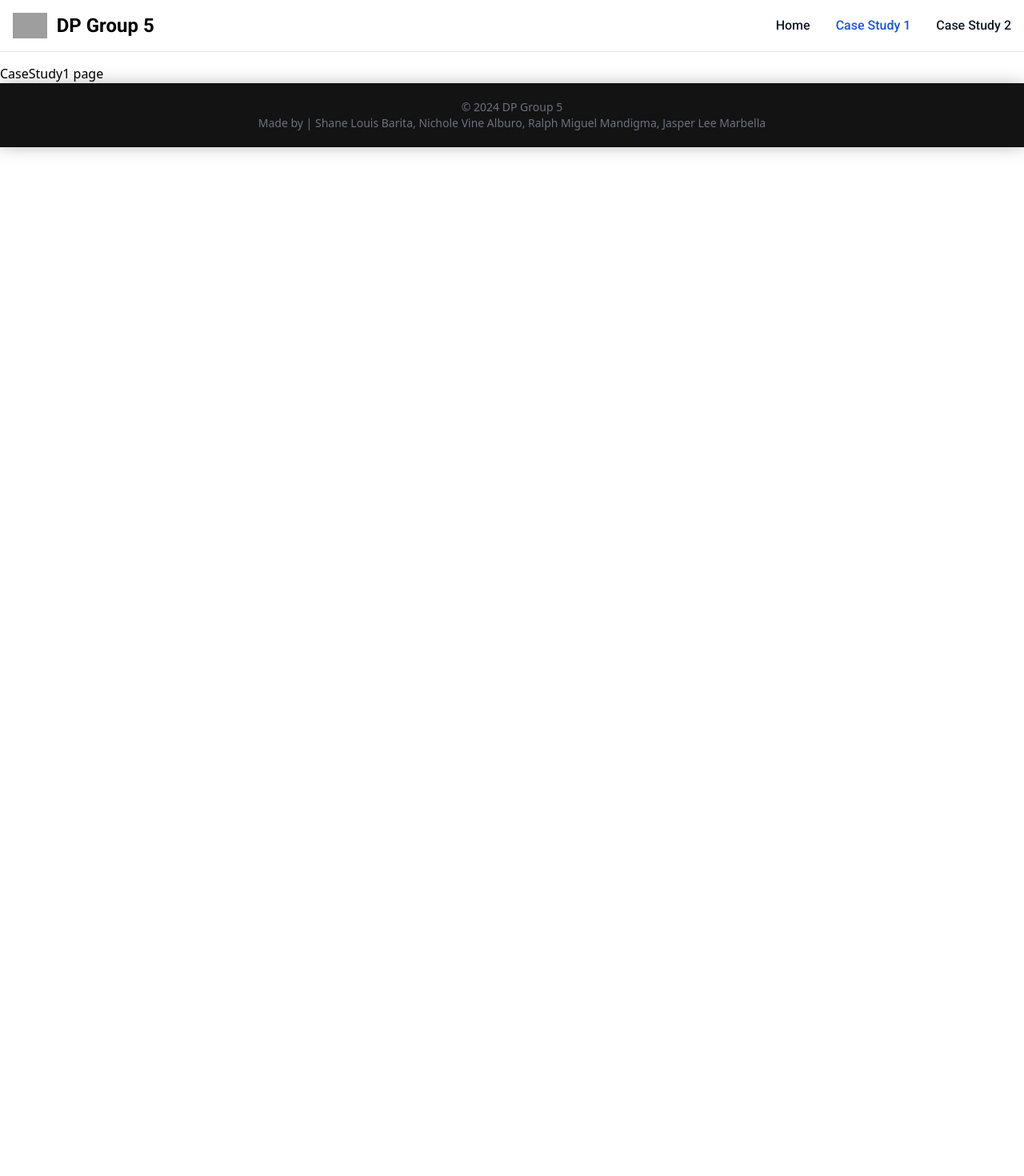
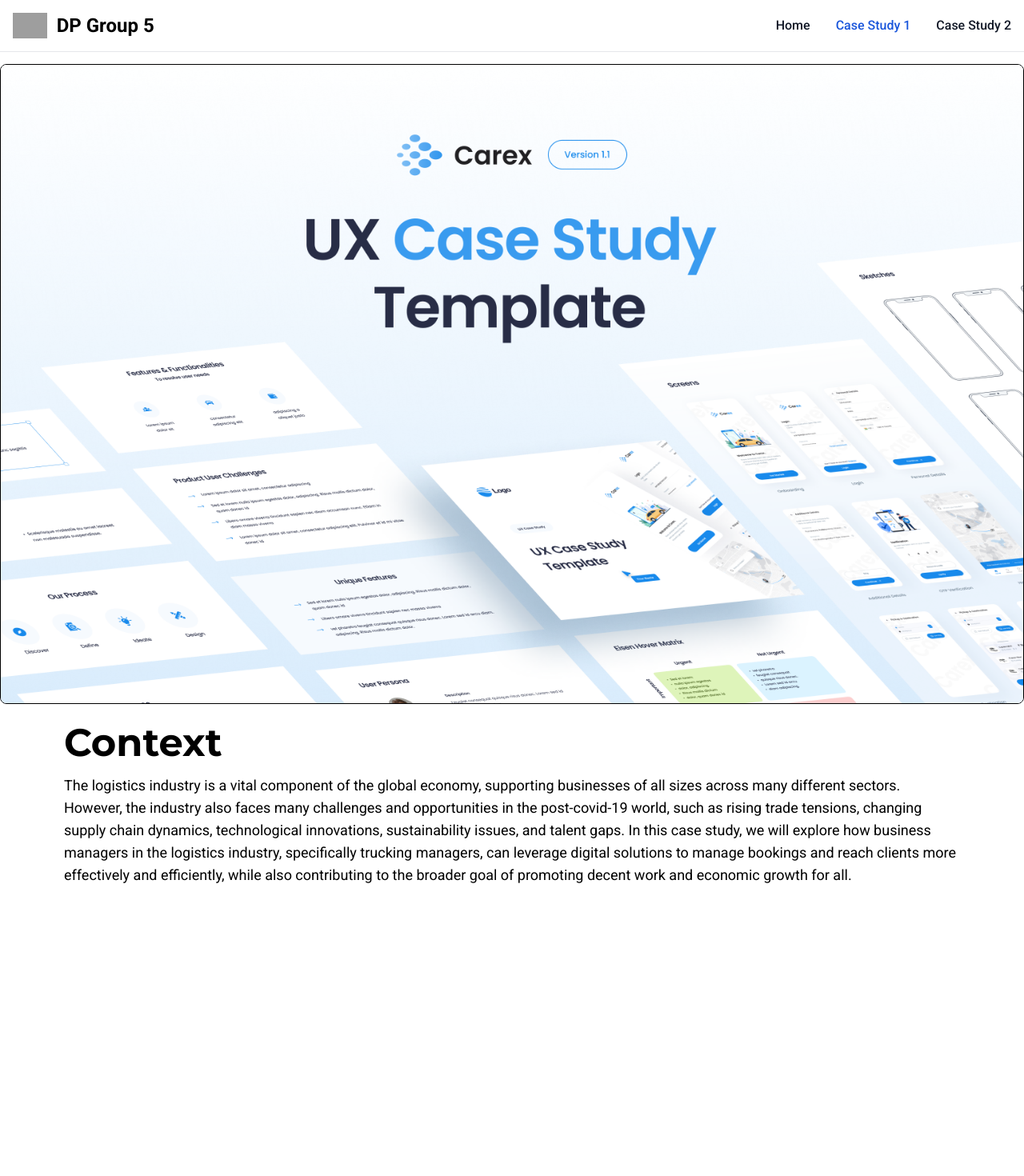
Before and after one commit to baristabarita/CaseStudiesPortfolio, a React (Vite) app: page /casestudy1 in a window 1280 px wide. Shown: the top 1470 px of the page at 80% size. Before the commit the page ends 800 px from the top, so only its background shows below. Built offline with nearby package versions, Linux system fonts and the light colour scheme; grey boxes are pictures that could not be loaded; what tailwindcss-animated would draw is missing.

Commit message:
created casestudy sections, added introcontext outline

```diff
--- a/src/components/cards/CaseStudyCard.jsx
+++ b/src/components/cards/CaseStudyCard.jsx
@@ -9,7 +9,7 @@ const CaseStudyCard = ({ imgSrc, title, description, link }) => {
     }
 
     return (
-        <div className="max-w-sm bg-white border border-gray-200 rounded-lg shadow hover:shadow-xl transition-all duration-500 ease-in-out transform hover:scale-105 dark:bg-gray-800 dark:border-gray-700 cursor-pointer" onClick={handleNavigation}>
+        <div className="max-w-sm bg-white border border-gray-500 rounded-lg shadow hover:shadow-xl transition-all duration-500 ease-in-out transform hover:scale-105 dark:bg-gray-800 dark:border-gray-700 cursor-pointer" onClick={handleNavigation}>
             <img className="rounded-t-lg" src={imgSrc} alt="Case Study Banner" />
             <div className="p-5">
                 <h5 className="mb-2 text-2xl font-bold tracking-tight text-gray-900 dark:text-white">{title}</h5>
--- /dev/null
+++ b/src/components/casestudysections/Cover.jsx
@@ -0,0 +1,11 @@
+import React from 'react'
+
+const Cover = ({image}) => {
+    return(
+        <div className="h-128 w-256 mx-auto flex justify-center items-center">
+            <img className="object-cover rounded-lg h-[100vh] w-[190vh] border border-black" src={image} alt="" />
+        </div>
+    )
+}
+
+export default Cover;
--- /dev/null
+++ b/src/components/casestudysections/IntroContext.jsx
@@ -0,0 +1,16 @@
+import React from 'react'
+
+const IntroContext = ({title, paragraph}) => {
+    return(
+        <div className="flex flex-col items-start min-h-screen pt-6 px-10 sm:px-16 lg:px-20">
+            <h1 className="text-5xl font-bold font-monsterrat mb-4">
+                {title}
+            </h1>
+            <p className="text-left font-roboto text-lg">
+                {paragraph}
+            </p>
+        </div>
+    )
+}
+
+export default IntroContext;
--- a/src/pages/CaseStudy1.jsx
+++ b/src/pages/CaseStudy1.jsx
@@ -1,9 +1,18 @@
-import React, { useState } from 'react'
+import React from 'react'
+import Cover from '../components/casestudysections/Cover'
+import samplebanner from '../assets/samplebanner.png'
+import IntroContext from '../components/casestudysections/IntroContext'
 
 const CaseStudy1 = () => {
     return(
         <div>
-            <h1>CaseStudy1 page</h1>
+            <Cover image={samplebanner} />
+            <div>
+            <IntroContext
+                title = "Context"
+                paragraph = "The logistics industry is a vital component of the global economy, supporting businesses of all sizes across many different sectors. However, the industry also faces many challenges and opportunities in the post-covid-19 world, such as rising trade tensions, changing supply chain dynamics, technological innovations, sustainability issues, and talent gaps. In this case study, we will explore how business managers in the logistics industry, specifically trucking managers, can leverage digital solutions to manage bookings and reach clients more effectively and efficiently, while also contributing to the broader goal of promoting decent work and economic growth for all."
+            />
+            </div>
         </div>
     )
 }
```
Also changed, not shown: src/components/casestudysections/Analysis.jsx (added, +10 -0 lines), src/components/casestudysections/Closing.jsx (added, +10 -0 lines), src/components/casestudysections/Ideation.jsx (added, +10 -0 lines), src/components/casestudysections/Problem.jsx (added, +10 -0 lines), src/components/casestudysections/Prototypes.jsx (added, +10 -0 lines), src/components/casestudysections/Research.jsx (added, +10 -0 lines), src/components/casestudysections/Solution.jsx (added, +10 -0 lines).
